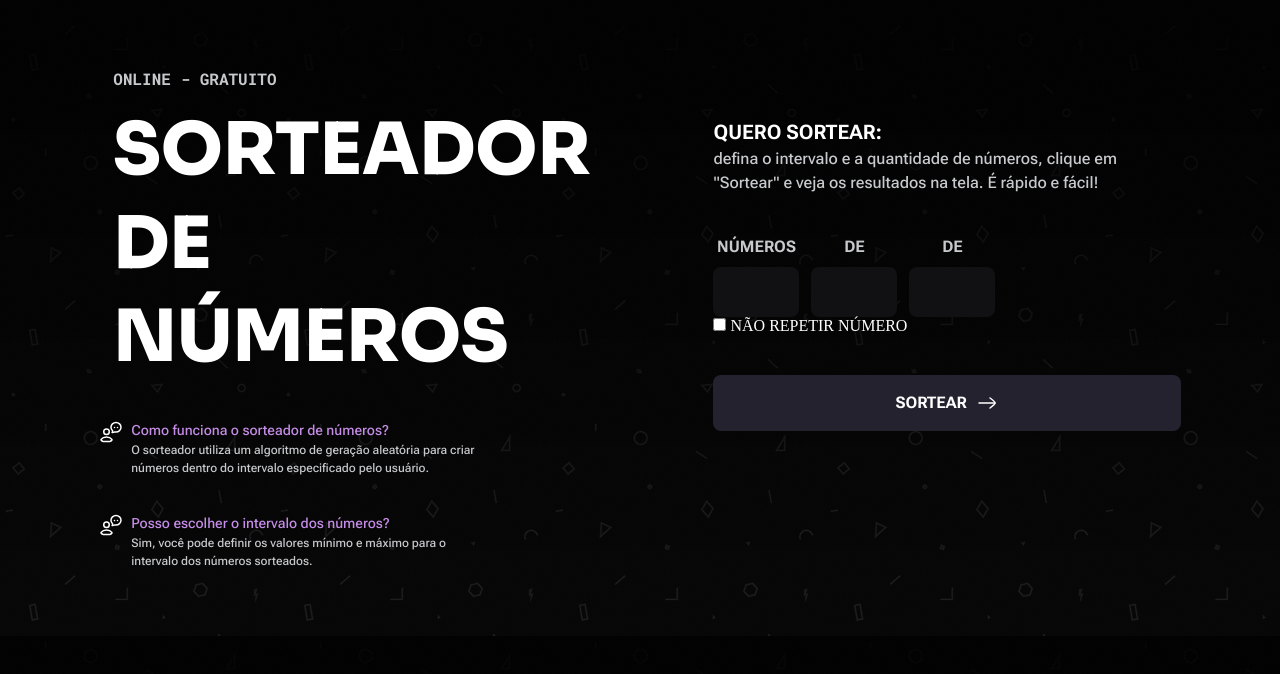
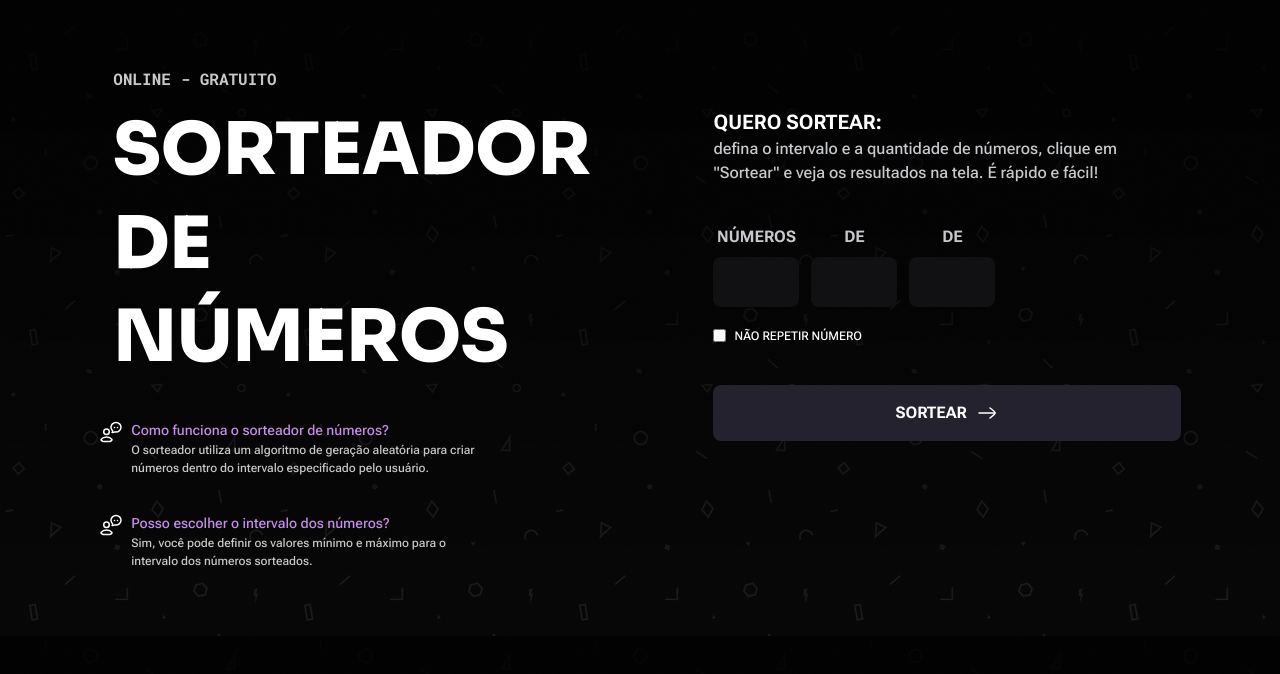
Before and after one commit to Eliseu-Samuel/Sorteador-de-n-meros, a plain HTML site: page JS/3-Sorteador-de-números/index.html in a window 1280 px wide. Shown: the part 132-806 px from the top of the page. Drawn offline with Linux system fonts and the light colour scheme.

```diff
--- a/JS/3-Sorteador-de-números/index.html
+++ b/JS/3-Sorteador-de-números/index.html
@@ -1,6 +1,8 @@
 <!DOCTYPE html>
 <html lang="en">
 <head>
+    <link rel="preconnect" href="https://fonts.googleapis.com">
+    <link rel="preconnect" href="https://fonts.gstatic.com" crossorigin>
     <link rel="preconnect" href="https://fonts.googleapis.com">
     <link rel="preconnect" href="https://fonts.gstatic.com" crossorigin>
     <meta charset="UTF-8">
@@ -8,6 +10,7 @@
     <title>Sorteador de números</title>
     <link rel="stylesheet" href="styles/index.css">
     <link href="https://fonts.googleapis.com/css2?family=Roboto+Flex:opsz,wght@8..144,100..1000&family=Roboto+Mono:ital,wght@0,100..700;1,100..700&family=Sora:wght@100..800&display=swap" rel="stylesheet">
+    <link href="https://fonts.googleapis.com/css2?family=Inter:ital,opsz,wght@0,14..32,100..900;1,14..32,100..900&display=swap" rel="stylesheet">
 </head>
 <body>
     <div class="logo">
--- a/JS/3-Sorteador-de-números/styles/global.css
+++ b/JS/3-Sorteador-de-números/styles/global.css
@@ -91,6 +91,8 @@ header {
 }
 
 
+
+
 @media (width <= 24.375rem) {
     .logo{
         display: flex;
--- a/JS/3-Sorteador-de-números/styles/input.css
+++ b/JS/3-Sorteador-de-números/styles/input.css
@@ -10,3 +10,15 @@ input[type="text"] {
     font: var(--display-small);
     text-align: center;
 }
+
+.checkbox{
+    margin-top: 1.25rem;
+
+    display: flex;
+    align-items: center;
+    gap: .5rem;
+
+    & span{
+        font: var(--paragraph-small);
+    }
+}
--- a/JS/3-Sorteador-de-números/styles/style.css
+++ b/JS/3-Sorteador-de-números/styles/style.css
@@ -49,6 +49,10 @@
     --paragraph-small: 500 .75rem/1.5 var(--ff-roboto-flex);
     --label-medium: Bold 1.25rem/1.5 var(--ff-roboto-flex);
     --label-small: Bold 1rem/1.5 var(--ff-roboto-flex);
+
+    /* Inter */
+    --ff-inter: "Inter", sans-serif;
+    --inter-medium: 500 .75rem/150 var(--ff-inter);
 }
 
 body {
```
